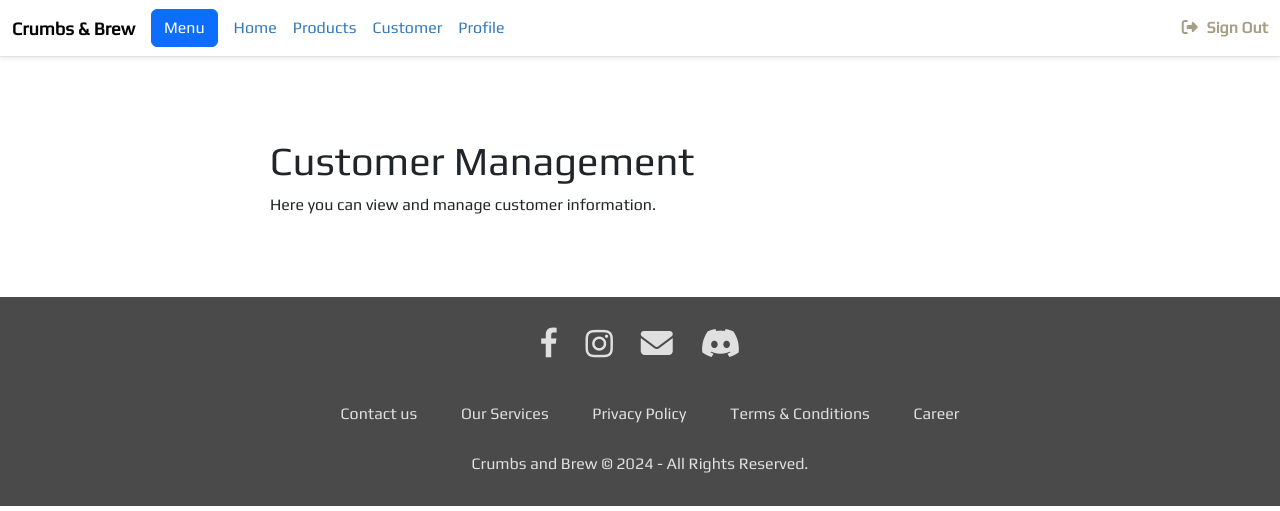
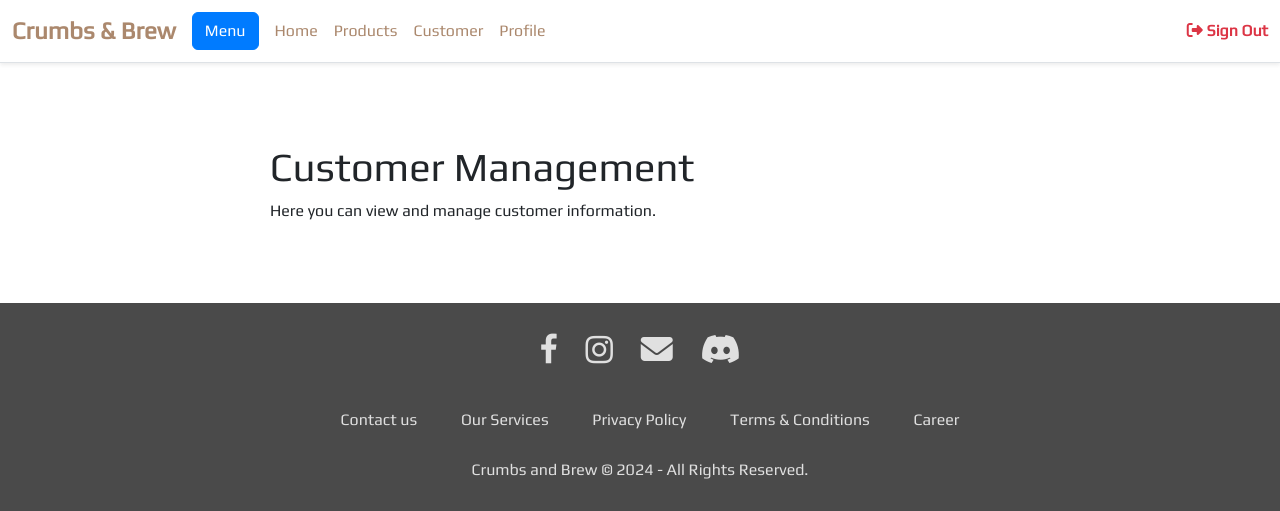
Before and after one commit to Ar-Dee08/websys-proj-main, a PHP site: page /websys-proj/customer.php in a window 1280 px wide. Shown: the top 511 px of the page. Run offline with PHP 8.4, Linux system fonts and the light colour scheme; a user stored in the database is signed in.

Commit message:
add some fonts di pa finish colors

```diff
--- a/customer.php
+++ b/customer.php
@@ -13,8 +13,10 @@ if (!isset($_SESSION['user_id'])) {
     <meta charset="UTF-8">
     <meta name="viewport" content="width=device-width, initial-scale=1.0">
     <link rel="stylesheet" href="https://cdnjs.cloudflare.com/ajax/libs/font-awesome/5.15.4/css/all.min.css">
+    <link href="https://fonts.googleapis.com/css2?family=Fredoka+One&family=Play&display=swap" rel="stylesheet">
     <title>Customer - Crumbs & Brew</title>
     <link rel="icon" href="images/img-003.ico" type="image/x-icon">
+    <link rel="stylesheet" href="styles.css">
 </head>
 <body>
     <?php include 'includes/header.php'; ?>
--- a/dashboard.php
+++ b/dashboard.php
@@ -19,6 +19,9 @@ $username = $_SESSION['username'];
     <link rel="stylesheet" href="https://cdnjs.cloudflare.com/ajax/libs/font-awesome/5.15.4/css/all.min.css">
     <title>Dashboard - Crumbs & Brew</title>
     <link rel="icon" href="images/img-003.ico" type="image/x-icon">
+    <link rel="stylesheet" href="styles.css">
+    <link href="https://fonts.googleapis.com/css2?family=Fredoka+One&family=Play&display=swap" rel="stylesheet">
+
 </head>
 <body>
     <?php include 'includes/header.php'; ?>
--- a/includes/footer.php
+++ b/includes/footer.php
@@ -6,7 +6,7 @@
 <!-- Google Fonts -->
 <link rel="preconnect" href="https://fonts.gstatic.com">
 <link href="https://fonts.googleapis.com/css2?family=Fredoka+One&family=Play&display=swap" rel="stylesheet">
-<link href="style.css" rel="stylesheet">
+<link rel="stylesheet" href="styles.css">
 
 <footer>
     <div>
--- a/includes/header.php
+++ b/includes/header.php
@@ -7,45 +7,22 @@
     <!-- Bootstrap CSS -->
     <link href="https://cdn.jsdelivr.net/npm/bootstrap@5.3.2/dist/css/bootstrap.min.css" rel="stylesheet">
     <link rel="stylesheet" href="https://cdnjs.cloudflare.com/ajax/libs/font-awesome/6.7.1/css/all.min.css" />
-    <style>
-       * {
-            font-family: 'Play', sans-serif;
+    <link href="https://fonts.googleapis.com/css2?family=Fredoka+One&family=Play&display=swap" rel="stylesheet">
+    <link rel="stylesheet" href="styles.css">
 
-        }
-        .navbar-brand {
-            font-size: 18px;
-            font-weight: bold;
-        }
-        .navbar-nav .nav-link {
-            color: #337ab7; /* Custom link color */
-        }
-        .navbar-nav .nav-link:hover {
-            color: #23527c; /* Hover effect */
-        }
-        .logout-btn .nav-link {
-            color: #A59D84; /* Red color for the Sign Out link */
-            font-weight: bold;
-        }
-        .logout-btn .nav-link:hover {
-            color: bisque; /* Hover effect */
-        }
-        .logout-btn .nav-link i {
-            margin-right: 5px; /* Add space between icon and text */
-        }
-    </style>
 </head>
 <body>
     <!-- Navbar -->
-    <nav class="navbar navbar-expand-lg navbar-light bg-white border-bottom shadow-sm">
+    <nav class="navbar navbar-expand-lg navbar-light bg-white border-bottom shadow-sm custom-navbar" id="mainNavbar">
         <div class="container-fluid">
-            <a class="navbar-brand" href="#">Crumbs & Brew</a>
+            <a class="navbar-brand" href="dashboard.php">Crumbs & Brew</a>
             <button class="btn btn-primary me-2" type="button" data-bs-toggle="offcanvas" data-bs-target="#offcanvasExample" aria-controls="offcanvasExample">
                 Menu
             </button>
             <button class="navbar-toggler" type="button" data-bs-toggle="collapse" data-bs-target="#navbarNav" aria-controls="navbarNav" aria-expanded="false" aria-label="Toggle navigation">
                 <span class="navbar-toggler-icon"></span>
             </button>
-            <div class="collapse navbar-collapse" id="navbarNav">
+            <div class="collapse navbar-collapse">
                 <ul class="navbar-nav me-auto">
                     <li class="nav-item">
                         <a class="nav-link" href="dashboard.php">Home</a>
--- a/products.php
+++ b/products.php
@@ -14,8 +14,10 @@ if (!isset($_SESSION['user_id'])) {
     <meta charset="UTF-8">
     <meta name="viewport" content="width=device-width, initial-scale=1.0">
     <link rel="stylesheet" href="https://cdnjs.cloudflare.com/ajax/libs/font-awesome/5.15.4/css/all.min.css">
+    <link href="https://fonts.googleapis.com/css2?family=Fredoka+One&family=Play&display=swap" rel="stylesheet">
     <title>Products - Crumbs & Brew</title>
     <link rel="icon" href="images/img-003.ico" type="image/x-icon">
+    <link rel="stylesheet" href="styles.css">
 </head>
 <body>
     <?php include 'includes/header.php'; ?>
--- a/profile.php
+++ b/profile.php
@@ -17,8 +17,10 @@ $username = $_SESSION['username'];
     <meta charset="UTF-8">
     <meta name="viewport" content="width=device-width, initial-scale=1.0">
     <link rel="stylesheet" href="https://cdnjs.cloudflare.com/ajax/libs/font-awesome/5.15.4/css/all.min.css">
+    <link href="https://fonts.googleapis.com/css2?family=Fredoka+One&family=Play&display=swap" rel="stylesheet">
     <title>Profile - Crumbs & Brew</title>
     <link rel="icon" href="images/img-003.ico" type="image/x-icon">
+    <link rel="stylesheet" href="styles.css">
 </head>
 <body>
     <?php include 'includes/header.php'; ?>
--- /dev/null
+++ b/styles.css
@@ -0,0 +1,73 @@
+/* General Styles */
+* {
+    font-family: 'Play', sans-serif;
+    margin: 0;
+    padding: 0;
+}
+
+/* Navbar Styles */
+.custom-navbar {
+    background-color: #ffffff;
+    border-bottom: 1px solid #e0e0e0;
+}
+
+.navbar-brand {
+    font-weight: bold;
+    font-size: 1.5rem;
+    color: #AB886D;
+}
+
+.navbar-nav .nav-link {
+    color: #AB886D;
+    font-size: 1rem;
+    padding: 0.5rem 1rem;
+}
+
+.navbar-nav .nav-link:hover {
+    color: #007bff;
+}
+
+.logout-btn .nav-link {
+    color: #dc3545;
+    font-weight: bold;
+}
+
+.logout-btn .nav-link:hover {
+    color: #c82333;
+}
+
+/* Offcanvas Styles */
+.offcanvas-header {
+    background-color: #f8f9fa;
+    border-bottom: 1px solid #e0e0e0;
+}
+
+.offcanvas-title {
+    font-size: 1.25rem;
+    font-weight: bold;
+}
+
+.offcanvas-body {
+    padding: 1rem;
+}
+
+.offcanvas-body .nav-link {
+    color: #555555;
+    font-size: 1rem;
+    padding: 0.5rem 1rem;
+}
+
+.offcanvas-body .nav-link:hover {
+    color: #007bff;
+}
+
+/* Button Styles */
+.btn-primary {
+    background-color: #007bff;
+    border-color: #007bff;
+}
+
+.btn-primary:hover {
+    background-color: #0056b3;
+    border-color: #0056b3;
+}
```
